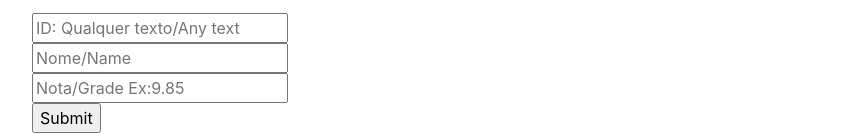
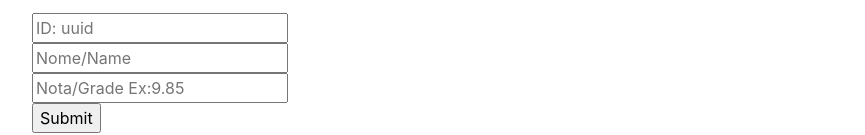
Before and after one commit to Marcos-Cypriano/portfolio, a plain HTML site: page index.html in a window 1280 px wide. Shown: the part 6041-6176 px from the top of the page, without its empty margins (288-1153 px from the left). Drawn offline with nearby package versions, Linux system fonts and the light colour scheme; no server answers; a web font is replaced by a local one.

Commit message:
Correct generate ID text

```diff
--- a/index.html
+++ b/index.html
@@ -570,7 +570,7 @@
                                 </span>
                             </div>
                             <form id="generateForm" action="">
-                                <input type="text" id="user_id" placeholder="ID: Qualquer texto/Any text"> <br>
+                                <input type="text" id="user_id" placeholder="ID: uuid"> <br>
                                 <input type="text" id="user_name" placeholder="Nome/Name"> <br>
                                 <input type="text" id="user_grade" placeholder="Nota/Grade Ex:9.85"> <br>
                                 <input type="submit" value="Submit" name="generateButton" id="generateButton">
```
